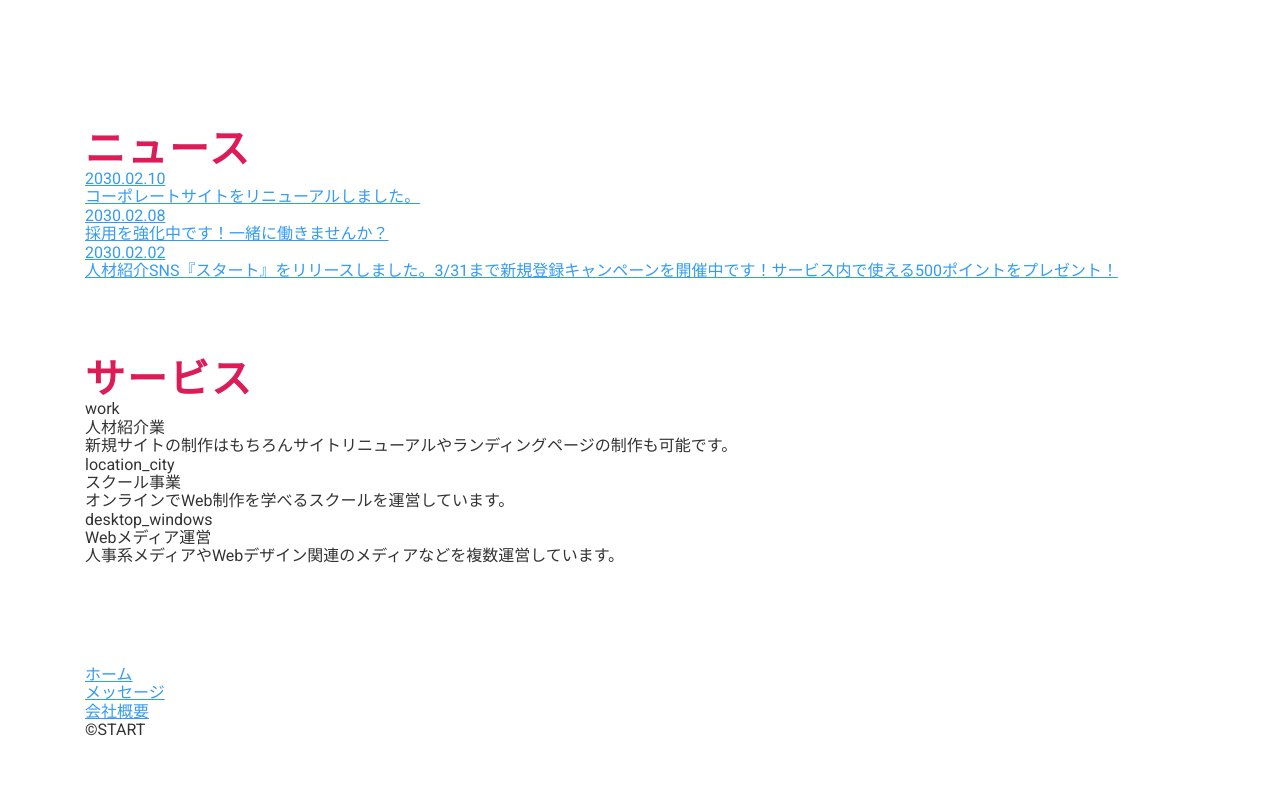
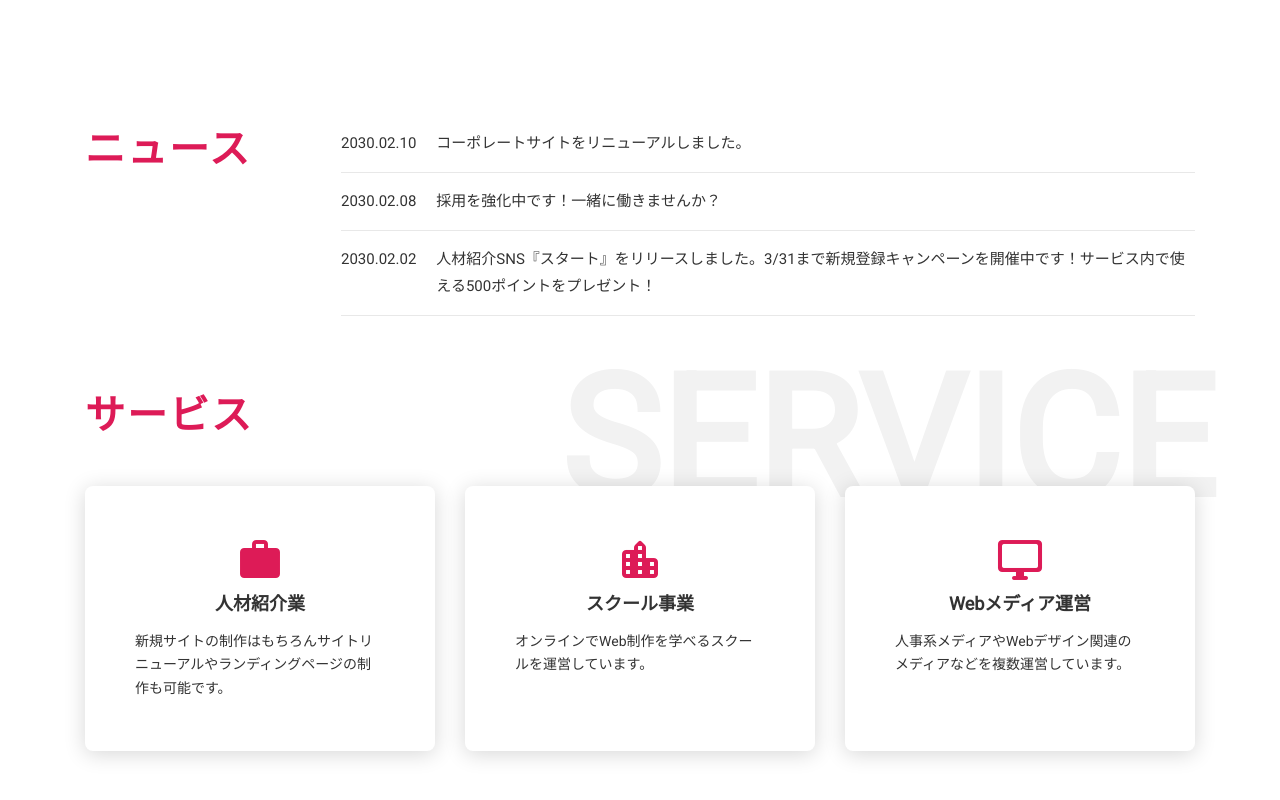
Before and after one commit to yaguruma8/coding-practice, a plain HTML site: page 2-start/index.html in a window 1280 px wide. Shown: the part 620-1420 px from the top of the page. Before the commit the page ends 1359 px from the top, so only its background shows below. Drawn offline with nearby package versions, Linux system fonts and the light colour scheme.

Commit message:
[add](start) indexページのCSSを追加

```diff
--- a/2-start/index.html
+++ b/2-start/index.html
@@ -17,10 +17,7 @@
       rel="stylesheet"
     />
     <!-- Material Icons -->
-    <link
-      href="https://fonts.googleapis.com/icon?family=Material+Icons"
-      rel="stylesheet"
-    />
+    <link href="https://fonts.googleapis.com/css?family=Material+Icons|Material+Icons+Outlined|Material+Icons+Two+Tone|Material+Icons+Round|Material+Icons+Sharp" rel="stylesheet">
     <!-- jquery -->
     <script
       defer
@@ -132,7 +129,7 @@
               <h2 class="heading-primary">サービス</h2>
             </div>
             <div class="service__body">
-              <div class="service__list">
+              <div class="service-list">
                 <div class="service-list__item">
                   <figure class="service-list__img-wrapper">
                     <span class="service-list__img material-icons-round">
--- a/2-start/style.css
+++ b/2-start/style.css
@@ -123,7 +123,7 @@ img {
   font-size: 160px;
   font-weight: bold;
   line-height: 1;
-  text-shadow: 0 4px 6px rgb(0 0 0 /25%);
+  text-shadow: 0 4px 6px rgb(0,0,0, 0.25);
   margin-bottom: 10px;
 }
 .mv__subtitle {
@@ -131,3 +131,119 @@ img {
   line-height: 1;
   letter-spacing: 0.1em;
 }
+
+/* -------------------------
+  ニュース
+----------------------------*/
+.news__inner {
+  display: flex;
+  column-gap: 90px;
+}
+.news__body {
+  flex: 1;
+}
+.news-list__link {
+  display: flex;
+  color: var(--text-color);
+  text-decoration: none;
+}
+.news-list__link:hover {
+  color: var(--main-color);
+}
+.news-list__item {
+  font-size: 15px;
+  line-height: 1.8;
+  margin-bottom: 15px;
+  padding-bottom: 15px;
+  border-bottom: 1px solid #e8e8e8;
+}
+.news-list__item:last-child {
+  margin-bottom: 0;
+}
+.news-list__title {
+  font-size: 15px;
+  line-height: 1.8;
+}
+.news-list__date {
+  margin-right: 20px;
+}
+
+/* -------------------------
+  サービス
+----------------------------*/
+.service__heading {
+  position: relative;
+  margin-bottom: 50px;
+}
+.service__heading::before {
+  display: block;
+  content: "SERVICE";
+  position: absolute;
+  top: -40px;
+  right: -20px;
+  z-index: -1;
+  font-size: 168px;
+  font-weight: bold;
+  line-height: 1;
+  color: #f2f2f2;
+}
+.service-list {
+  display: grid;
+  column-gap: 30px;
+  grid-template-columns: repeat(3, 1fr);
+}
+.service-list__item {
+  padding: 50px;
+  border-radius: 8px;
+  background-color: #fff;
+  box-shadow: 0 3px 21px rgba(0,0,0,0.16);
+}
+.service-list__img-wrapper {
+  text-align: center;
+  margin-bottom: 10px;
+}
+.service-list__img {
+  font-size: 48px;
+  color: var(--main-color);
+  vertical-align: bottom;
+}
+.service-list__title {
+  font-size: 18px;
+  font-weight: bold;
+  text-align: center;
+}
+.service-list__text {
+  font-size: 14px;
+  line-height: 1.7;
+  margin-top: 15px;
+}
+/* -------------------------
+  フッター
+----------------------------*/
+.footer {
+  color: #fff;
+  padding: 60px 20px 50px;
+  background-color: var(--main-color);
+}
+.fnav {
+  margin-bottom: 20px;
+}
+.fnav__list {
+  display: flex;
+  column-gap: 30px;
+}
+.fnav__item {
+  font-size: 14px;
+  font-weight: bold;
+  line-height: 1;
+  letter-spacing: 0.05em;
+}
+.fnav__link {
+  color: var(--text-color);
+  color: #fff;
+  text-decoration: none;
+}
+.footer__copyright {
+  font-size: 12px;
+  letter-spacing: 0.03em;
+}
```
